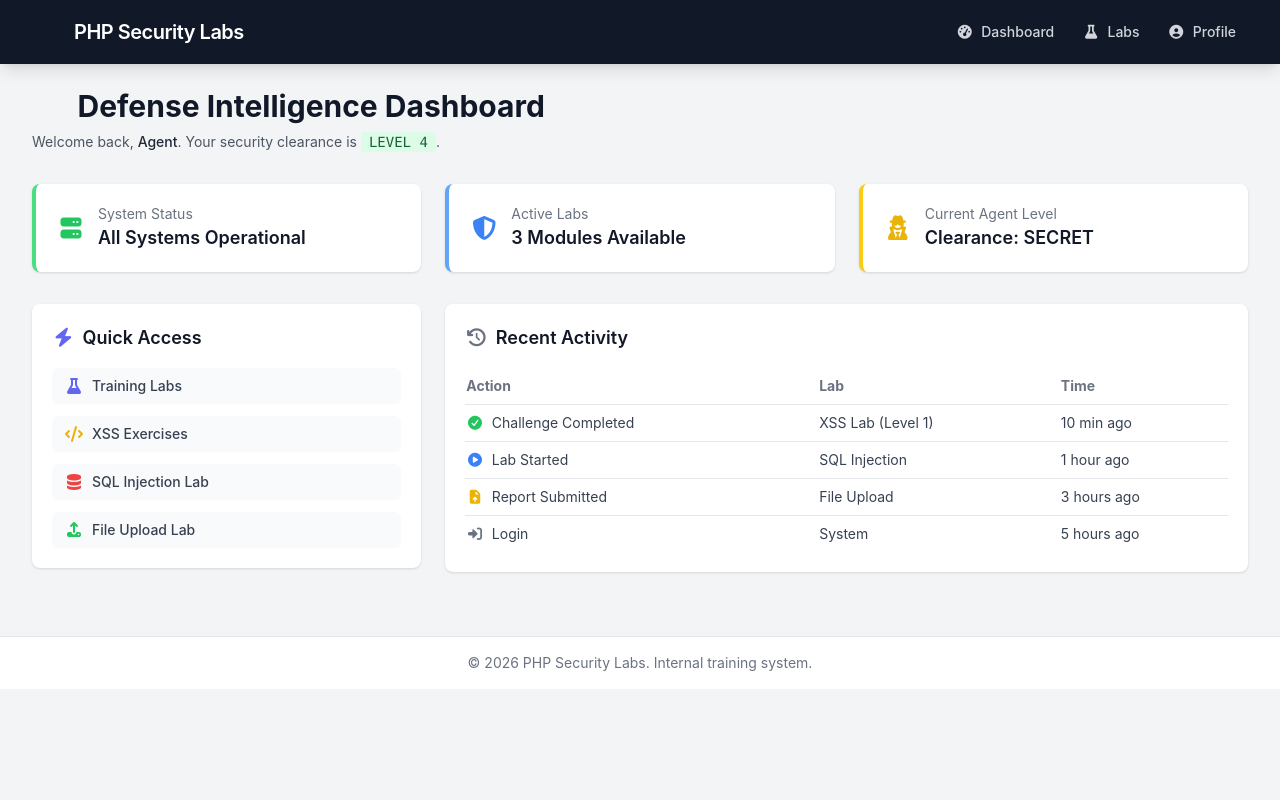
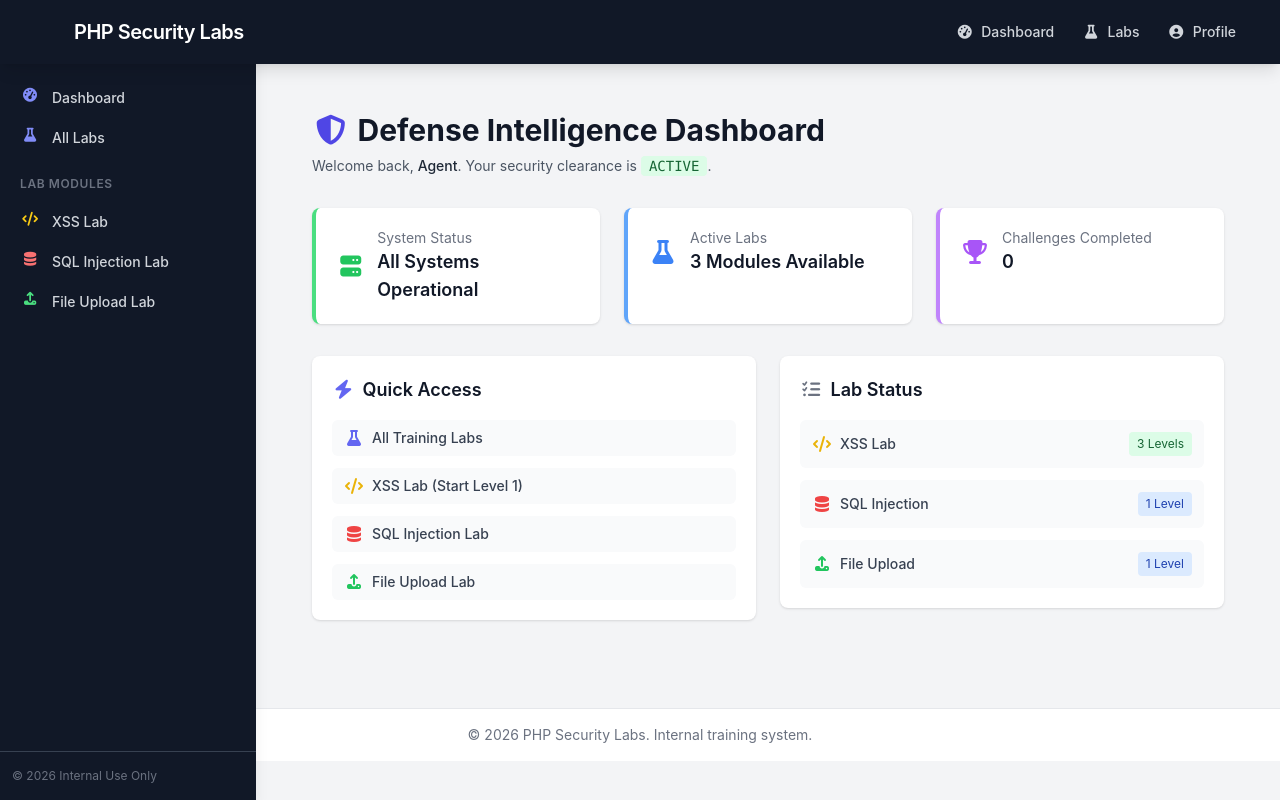
Before and after one commit to MouadALLAOUI/phpsecuritylabs_final, a PHP site: page / in a window 1280 px wide. Run offline with PHP 8.4, Linux system fonts and the light colour scheme; some libraries are stand-ins or nearby versions.

Commit message:
update branch

```diff
--- a/app/Controllers/AuthController.php
+++ b/app/Controllers/AuthController.php
@@ -90,10 +90,13 @@ class AuthController
     $sql = "DELETE FROM lab_progress WHERE user_id = :user_id AND lab_name = :lab_name";
     $this->db->query($sql, ['user_id' => $userId, 'lab_name' => $labName]);
 
-    // Also clear any session flags used for challenges (optional)
+    // Also clear any session flags used for challenges
     Session::delete('xss_lvl1_solved');
     Session::delete('xss_lvl2_solved');
     Session::delete('xss_lvl3_solved');
+    Session::delete('sqli_solved');
+    Session::delete('file_upload_solved');
+    Session::delete('uploaded_files');
 
     $_SESSION['reset_message'] = "Progress for $labName has been reset.";
     header('Location: ?page=labs');
--- a/app/Views/home.php
+++ b/app/Views/home.php
@@ -6,16 +6,38 @@
  */
 
 include_once ROOT . '/shared/header.php';
+include_once ROOT . '/shared/sidebar.php';
+
+// Get user progress if logged in
+$totalCompleted = 0;
+$labProgress = [];
+if (isset($_SESSION['user_id'])) {
+    $auth = new \App\Core\Auth();
+    $userId = $_SESSION['user_id'];
+    $completed = $auth->getCompletedChallenges($userId);
+    $totalCompleted = count($completed);
+
+    // Group by lab
+    foreach ($completed as $c) {
+        $lab = $c['lab_name'];
+        if (!isset($labProgress[$lab])) {
+            $labProgress[$lab] = 0;
+        }
+        $labProgress[$lab]++;
+    }
+}
 ?>
 
+<div class="lg:ml-64 p-6">
+  <div class="max-w-5xl mx-auto">
     <!-- Welcome Section -->
     <div class="mb-8">
       <h1 class="text-3xl font-bold text-gray-900">
-    <i class="fas fa-shield-haltered text-indigo-600 mr-2"></i>Defense Intelligence Dashboard
+        <i class="fas fa-shield-halved text-indigo-600 mr-2"></i>Defense Intelligence Dashboard
       </h1>
       <p class="mt-2 text-sm text-gray-600">
-    Welcome back, <span class="font-medium text-gray-800">Agent</span>. Your security clearance is <span
-      class="font-mono bg-green-100 text-green-800 px-2 py-0.5 rounded">LEVEL 4</span>.
+        Welcome back, <span class="font-medium text-gray-800"><?= htmlspecialchars($_SESSION['username'] ?? 'Agent') ?></span>.
+        Your security clearance is <span class="font-mono bg-green-100 text-green-800 px-2 py-0.5 rounded">ACTIVE</span>.
       </p>
     </div>
 
@@ -35,7 +57,7 @@ include_once ROOT . '/shared/header.php';
       <!-- Card 2 -->
       <div class="bg-white rounded-lg shadow p-5 border-l-4 border-blue-400">
         <div class="flex items-center">
-      <i class="fas fa-shield-alt text-blue-500 text-2xl mr-3"></i>
+          <i class="fas fa-flask text-blue-500 text-2xl mr-3"></i>
           <div>
             <p class="text-sm text-gray-500">Active Labs</p>
             <p class="text-lg font-semibold text-gray-900">3 Modules Available</p>
@@ -44,21 +66,43 @@ include_once ROOT . '/shared/header.php';
       </div>
 
       <!-- Card 3 -->
-  <div class="bg-white rounded-lg shadow p-5 border-l-4 border-yellow-400">
+      <div class="bg-white rounded-lg shadow p-5 border-l-4 border-purple-400">
         <div class="flex items-center">
-      <i class="fas fa-user-secret text-yellow-500 text-2xl mr-3"></i>
+          <i class="fas fa-trophy text-purple-500 text-2xl mr-3"></i>
           <div>
-        <p class="text-sm text-gray-500">Current Agent Level</p>
-        <p class="text-lg font-semibold text-gray-900">Clearance: SECRET</p>
+            <p class="text-sm text-gray-500">Challenges Completed</p>
+            <p class="text-lg font-semibold text-gray-900"><?= $totalCompleted ?></p>
           </div>
         </div>
       </div>
     </div>
 
-<!-- Quick Access & Recent Activity -->
-<div class="grid grid-cols-1 lg:grid-cols-3 gap-6">
+    <!-- Your Progress Section -->
+    <?php if ($totalCompleted > 0): ?>
+    <div class="bg-white rounded-lg shadow p-6 mb-8">
+      <h2 class="text-lg font-semibold text-gray-900 mb-4">
+        <i class="fas fa-chart-bar text-indigo-500 mr-2"></i>Your Progress
+      </h2>
+      <div class="space-y-4">
+        <?php foreach ($labProgress as $lab => $count): ?>
+        <div>
+          <div class="flex justify-between items-center mb-1">
+            <span class="text-sm font-medium text-gray-700 capitalize"><?= htmlspecialchars(str_replace('_', ' ', $lab)) ?></span>
+            <span class="text-xs text-gray-500"><?= $count ?> challenge(s)</span>
+          </div>
+          <div class="w-full bg-gray-200 rounded-full h-2">
+            <div class="bg-indigo-600 h-2 rounded-full" style="width: <?= min(100, ($count / 3) * 100) ?>%"></div>
+          </div>
+        </div>
+        <?php endforeach; ?>
+      </div>
+    </div>
+    <?php endif; ?>
+
+    <!-- Quick Access & Labs Overview -->
+    <div class="grid grid-cols-1 lg:grid-cols-2 gap-6">
       <!-- Quick Access -->
-  <div class="lg:col-span-1">
+      <div>
         <div class="bg-white rounded-lg shadow p-5">
           <h2 class="text-lg font-semibold text-gray-900 mb-4">
             <i class="fas fa-bolt text-indigo-500 mr-2"></i>Quick Access
@@ -66,18 +110,17 @@ include_once ROOT . '/shared/header.php';
           <div class="space-y-3">
             <a href="?page=labs" class="flex items-center px-3 py-2 bg-gray-50 rounded-md hover:bg-gray-100 transition">
               <i class="fas fa-flask text-indigo-500 w-5 mr-2"></i>
-          <span class="text-sm font-medium text-gray-700">Training Labs</span>
+              <span class="text-sm font-medium text-gray-700">All Training Labs</span>
             </a>
-        <a href="?page=xss" class="flex items-center px-3 py-2 bg-gray-50 rounded-md hover:bg-gray-100 transition">
+            <a href="?page=xss&lvl=1" class="flex items-center px-3 py-2 bg-gray-50 rounded-md hover:bg-gray-100 transition">
               <i class="fas fa-code text-yellow-500 w-5 mr-2"></i>
-          <span class="text-sm font-medium text-gray-700">XSS Exercises</span>
+              <span class="text-sm font-medium text-gray-700">XSS Lab (Start Level 1)</span>
             </a>
-        <a href="?page=sqli" class="flex items-center px-3 py-2 bg-gray-50 rounded-md hover:bg-gray-100 transition">
+            <a href="?page=sqli&lvl=1" class="flex items-center px-3 py-2 bg-gray-50 rounded-md hover:bg-gray-100 transition">
               <i class="fas fa-database text-red-500 w-5 mr-2"></i>
               <span class="text-sm font-medium text-gray-700">SQL Injection Lab</span>
             </a>
-        <a href="?page=file_upload"
-          class="flex items-center px-3 py-2 bg-gray-50 rounded-md hover:bg-gray-100 transition">
+            <a href="?page=file_upload&lvl=1" class="flex items-center px-3 py-2 bg-gray-50 rounded-md hover:bg-gray-100 transition">
               <i class="fas fa-upload text-green-500 w-5 mr-2"></i>
               <span class="text-sm font-medium text-gray-700">File Upload Lab</span>
             </a>
@@ -85,43 +128,37 @@ include_once ROOT . '/shared/header.php';
         </div>
       </div>
 
-  <!-- Recent Activity -->
-  <div class="lg:col-span-2">
+      <!-- Lab Status Overview -->
+      <div>
         <div class="bg-white rounded-lg shadow p-5">
           <h2 class="text-lg font-semibold text-gray-900 mb-4">
-        <i class="fas fa-history text-gray-500 mr-2"></i>Recent Activity
+            <i class="fas fa-list-check text-gray-500 mr-2"></i>Lab Status
           </h2>
-      <table class="min-w-full text-sm">
-        <thead>
-          <tr class="text-left text-gray-500 border-b">
-            <th class="py-2">Action</th>
-            <th class="py-2">Lab</th>
-            <th class="py-2">Time</th>
-          </tr>
-        </thead>
-        <tbody class="text-gray-700">
-          <tr class="border-b">
-            <td class="py-2"><i class="fas fa-check-circle text-green-500 mr-2"></i>Challenge Completed</td>
-            <td>XSS Lab (Level 1)</td>
-            <td>10 min ago</td>
-          </tr>
-          <tr class="border-b">
-            <td class="py-2"><i class="fas fa-play-circle text-blue-500 mr-2"></i>Lab Started</td>
-            <td>SQL Injection</td>
-            <td>1 hour ago</td>
-          </tr>
-          <tr class="border-b">
-            <td class="py-2"><i class="fas fa-file-upload text-yellow-500 mr-2"></i>Report Submitted</td>
-            <td>File Upload</td>
-            <td>3 hours ago</td>
-          </tr>
-          <tr>
-            <td class="py-2"><i class="fas fa-sign-in-alt text-gray-500 mr-2"></i>Login</td>
-            <td>System</td>
-            <td>5 hours ago</td>
-          </tr>
-        </tbody>
-      </table>
+          <div class="space-y-3">
+            <div class="flex items-center justify-between p-3 bg-gray-50 rounded-md">
+              <div class="flex items-center">
+                <i class="fas fa-code text-yellow-500 w-5 mr-2"></i>
+                <span class="text-sm font-medium text-gray-700">XSS Lab</span>
+              </div>
+              <span class="text-xs px-2 py-1 bg-green-100 text-green-800 rounded">3 Levels</span>
+            </div>
+            <div class="flex items-center justify-between p-3 bg-gray-50 rounded-md">
+              <div class="flex items-center">
+                <i class="fas fa-database text-red-500 w-5 mr-2"></i>
+                <span class="text-sm font-medium text-gray-700">SQL Injection</span>
+              </div>
+              <span class="text-xs px-2 py-1 bg-blue-100 text-blue-800 rounded">1 Level</span>
+            </div>
+            <div class="flex items-center justify-between p-3 bg-gray-50 rounded-md">
+              <div class="flex items-center">
+                <i class="fas fa-upload text-green-500 w-5 mr-2"></i>
+                <span class="text-sm font-medium text-gray-700">File Upload</span>
+              </div>
+              <span class="text-xs px-2 py-1 bg-blue-100 text-blue-800 rounded">1 Level</span>
+            </div>
+          </div>
+        </div>
+      </div>
     </div>
   </div>
 </div>
--- a/index.php
+++ b/index.php
@@ -6,7 +6,7 @@
 
 define('ROOT', __DIR__);
 
-// PSR‑4‑like autoloader
+// PSR-4-like autoloader
 spl_autoload_register(function (string $class) {
   $prefixMap = [
     'App\\'  => ROOT . '/app/',
@@ -25,17 +25,19 @@ spl_autoload_register(function (string $class) {
     }
   }
 });
-session_start(); // <-- ADD THIS LINE
+
+session_start();
+
 use App\Core\App;
 use App\Core\ChallengeLoader;
 
 // -------------------------------------------------------------------
-// 1. Lab challenge with explicit level (?page=xss&lvl=1)
+// 1. Lab challenge with explicit level (?page=xss&lvl=1, ?page=sqli&lvl=1, etc.)
 // -------------------------------------------------------------------
 $page = $_GET['page'] ?? null;
 $lvl  = $_GET['lvl']  ?? null;
 
-if ($page && $lvl !== null && $page !== 'home') {
+if ($page && $lvl !== null && in_array($page, ['xss', 'sqli', 'file_upload'])) {
   $loader = new ChallengeLoader();
   $loader->execute($page, 'lvl' . $lvl);
   exit;
--- a/public/attacker.php
+++ b/public/attacker.php
@@ -27,7 +27,7 @@ if (isset($_GET['cookie'])) {
 
   // For level 3, redirect back to challenge with success status
   if ($level === '3') {
-    header('Location: /challenge.php?page=lvl3&status=complete');
+    header('Location: /?page=xss&lvl=3&status=complete');
     exit;
   }
 
```
Also changed, not shown: app/Views/labs.php (+66 -28 lines), labs/file_upload/challenges/Level1ExtensionBypass.php (+16 -3 lines), labs/sqli/challenges/Level1AuthBypass.php (+16 -3 lines), labs/xss/challenges/Level3Dom.php (+22 -7 lines), 1 other file. Lines whose indentation alone changed are shown as unchanged.
